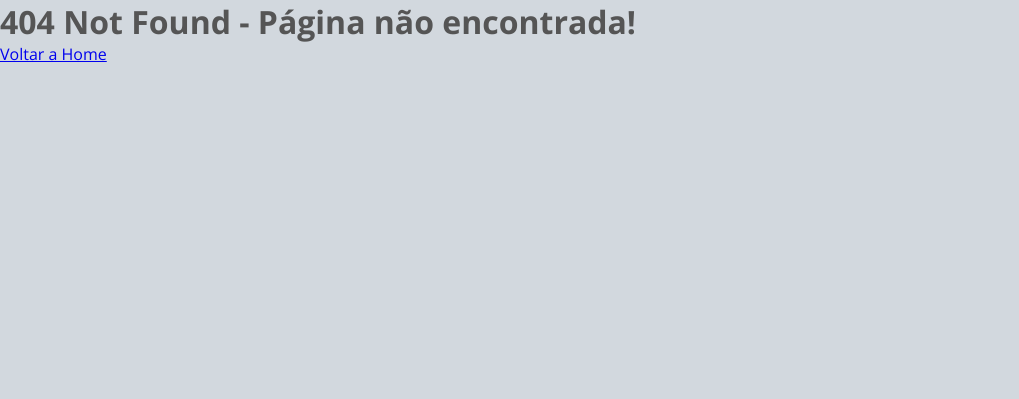
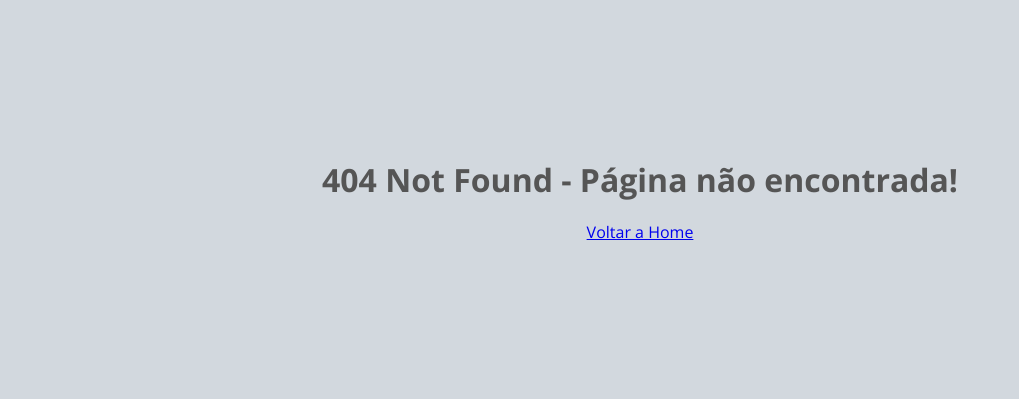
Before and after one commit to dalmofelipe/fast, a FastAPI app: template fast/web/templates/pages/404.html in a window 1280 px wide. Shown: the top 399 px of the page, without its empty margins (0-1019 px from the left). Run offline with FastAPI, Linux system fonts and the light colour scheme; the template is opened without the code that fills it, so the values that code supplies are empty; parts of the project's set-up code (start-up, migrations or seed data) failed here and were passed over.

Commit message:
implements page errors

```diff
--- a/fast/web/routes/auth.py
+++ b/fast/web/routes/auth.py
@@ -7,7 +7,8 @@ auth_routes = APIRouter(prefix='/auth')
 
 
 @auth_routes.get(
-    '/register', name='register', response_class=HTMLResponse,
+    '/register', name='register',
+    response_class=HTMLResponse,
     include_in_schema=False
 )
 @auth_routes.post(
--- a/fast/web/routes/root.py
+++ b/fast/web/routes/root.py
@@ -6,7 +6,10 @@ from fast.web.controllers import root as root_controller
 root_routes = APIRouter(prefix='')
 
 
-@root_routes.get('/', include_in_schema=False)
+@root_routes.get(
+    '/',
+    include_in_schema=False
+)
 def route_index_login():
     return root_controller.index_login()
 
--- a/fast/web/statics/js/indexPage.js
+++ b/fast/web/statics/js/indexPage.js
@@ -2,7 +2,6 @@ document.addEventListener("DOMContentLoaded", StartIndexPage)
 
 
 function StartIndexPage() {
-
     console.log('Script IndexPage carregado!');
 
     let smallTime = document.getElementById('time')
--- a/fast/web/templates/pages/404.html
+++ b/fast/web/templates/pages/404.html
@@ -1,9 +1,26 @@
 {% extends 'layouts/main.html' %}
 
+
+{% block styles %}
+<style>
+.error400 {
+    width: 100%;
+    min-height: 50vh;
+
+    display: flex;
+    flex-direction: column;
+    justify-content: center;
+    align-items: center;
+    gap: 20px;
+}
+</style>
+{% endblock %}
+
+
 {% block content %}
+<div class="error400">
+    <h1>404 Not Found - Página não encontrada!</h1>
 
-<h1>404 Not Found - Página não encontrada!</h1>
-
-<a href="{{ url_for('index') }}">Voltar a Home</a>
-
+    <a href="{{ url_for('index') }}">Voltar a Home</a>
+</div>
 {% endblock %}
```
Also changed, not shown: fast/web/controllers/auth.py (+16 -12 lines), fast/web/main.py (+9 -2 lines), fast/web/templates/pages/500.html (+21 -4 lines), 1 other file.
